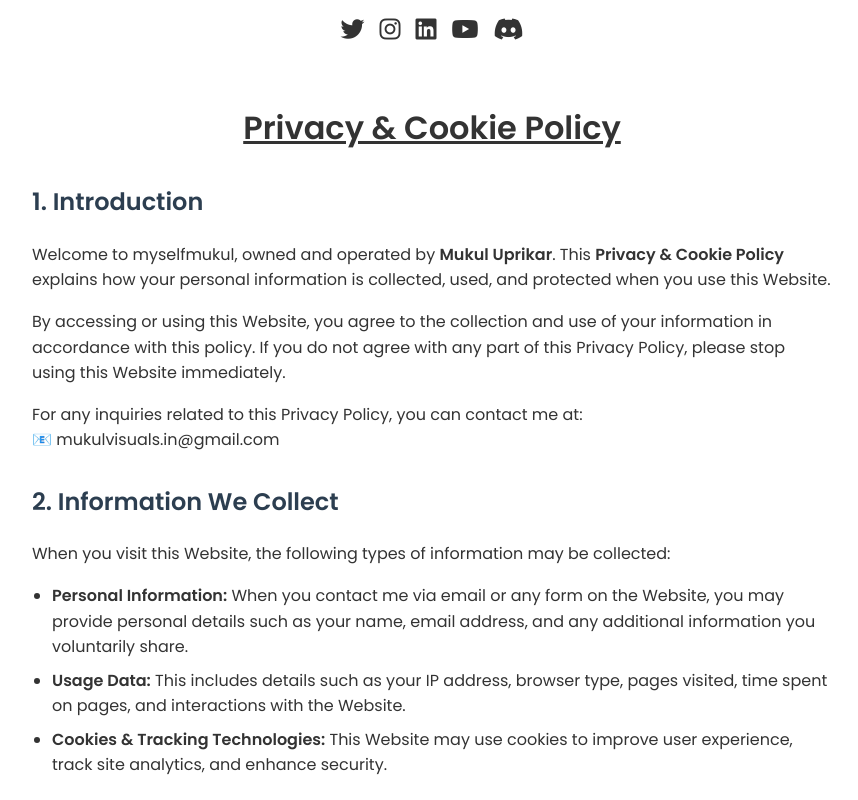
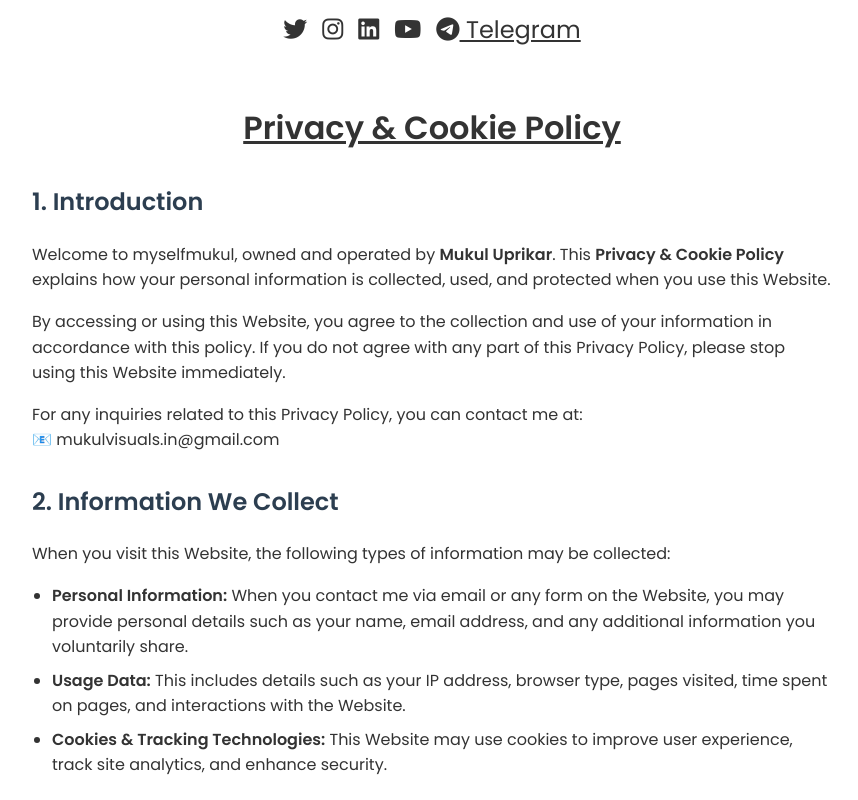
Before and after one commit to mukulvisuals/portfolio, a plain HTML site: page privacy.html in a window 1280 px wide. Shown: the top 800 px of the page, without its empty margins (208-1066 px from the left). Drawn offline with Linux system fonts and the light colour scheme.

Commit message:
Update privacy.html

```diff
--- a/privacy.html
+++ b/privacy.html
@@ -350,7 +350,7 @@
             <a href="https://www.instagram.com/mukull.here" target="_blank"><i class="fab fa-instagram"></i></a>
             <a href="https://www.linkedin.com/in/mukulvisuals/" target="_blank"><i class="fab fa-linkedin"></i></a>
             <a href="https://www.youtube.com/@mukulvisuals" target="_blank"><i class="fab fa-youtube"></i></a>
-            <a href="https://discord.comr" target="_blank"><i class="fab fa-discord"></i></a>
+             <a href="t.me/mukullvisuals" target="_blank"><i class="fab fa-telegram"></i> Telegram</a>
 
         </div>
     </nav>
```
